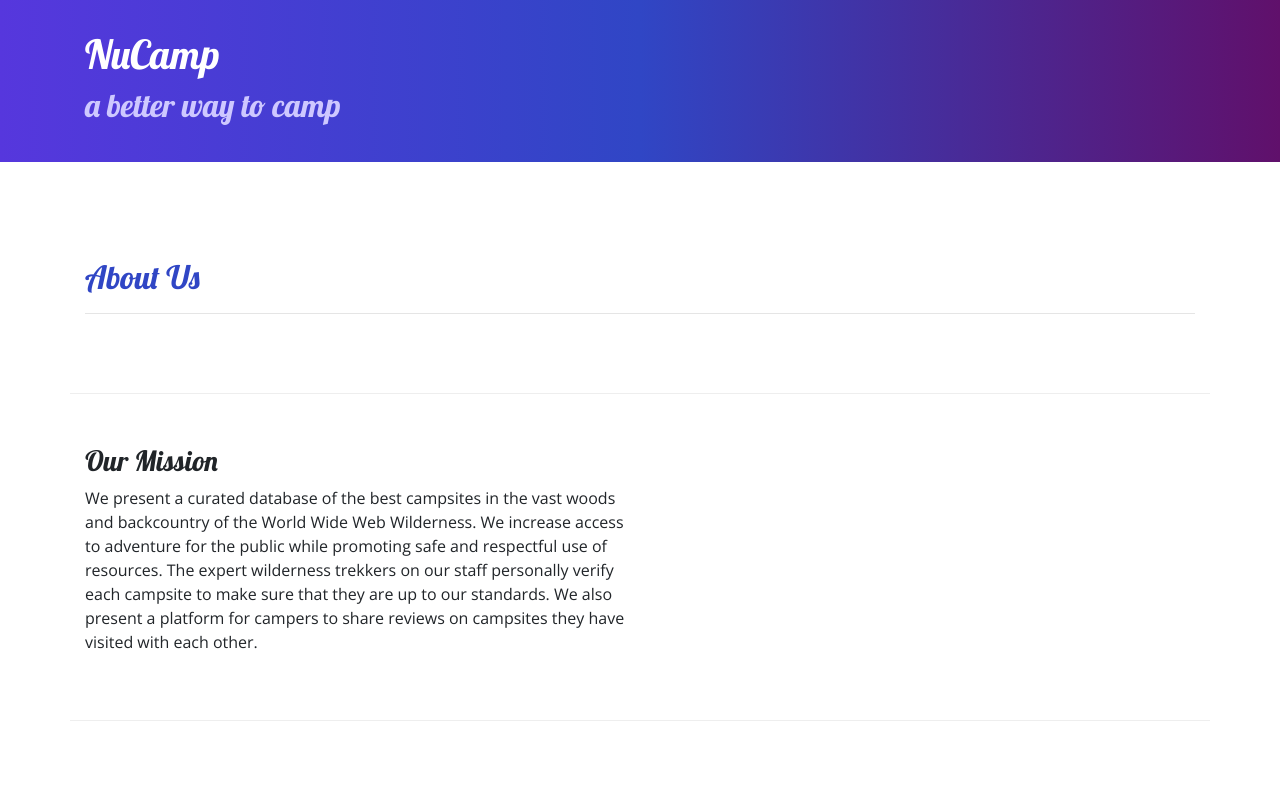
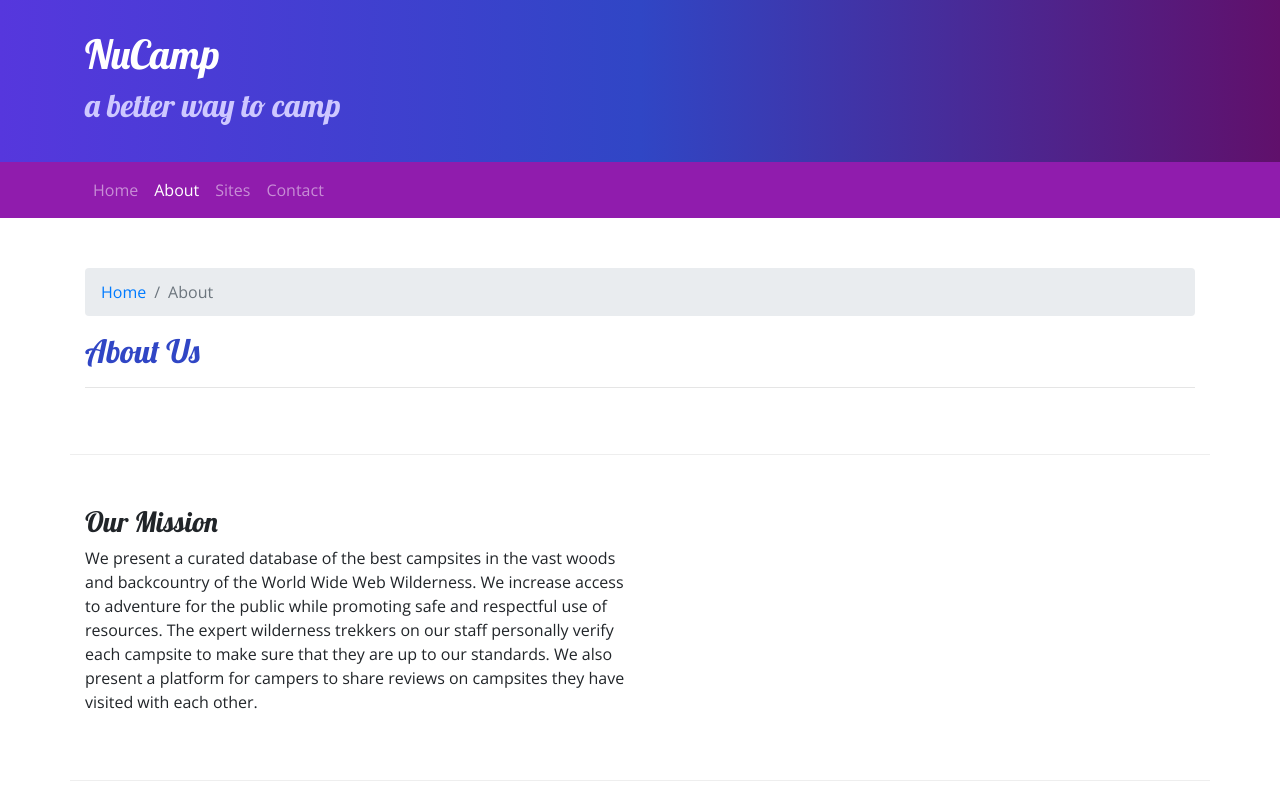
Before and after one commit to heidiSceets/nucampsite, a website: page aboutus.html in a window 1280 px wide. Shown: the top 797 px of the page. Drawn offline with nearby package versions, Linux system fonts and the light colour scheme.

Commit message:
Navbar and Breadcrumbs

```diff
--- a/aboutus.html
+++ b/aboutus.html
@@ -30,10 +30,29 @@
         </div>
     </header>
 
+    <nav class="navbar navbar-expand-sm navbar-dark sticky-top">
+        <div class="container">
+            <button class="navbar-toggler ml-auto" type="button" data-toggle="collapse" data-target="#nucampNavbar">
+                <span class="navbar-toggler-icon"></span>
+            </button>
+            <div class="collapse navbar-collapse" id="nucampNavbar">
+                <ul class="navbar-nav">
+                    <li class="nav-item"><a class="nav-link" href="index.html">Home</a></li>
+                    <li class="nav-item active"><a class="nav-link" href="#">About</a></li>
+                    <li class="nav-item"><a class="nav-link" href="#">Sites</a></li>
+                    <li class="nav-item"><a class="nav-link" href="#">Contact</a></li>
+                </ul>
+            </div>
+        </div>
+    </nav>
 
     <div class="container">
         <div class="row row-content align-items-center">
             <div class="col">
+                <ol class="breadcrumb">
+                    <li class="breadcrumb-item"><a href="index.html">Home</a></li>
+                    <li class="breadcrumb-item active">About</li>
+                </ol>
                 <h2>About Us</h2>
                 <hr />
             </div>
@@ -42,7 +61,7 @@
     <div class="container">
         <div class="row row-content">
             <div class="col-sm-6">
-                <div >
+                <div>
                     <h3>Our Mission</h3>
                 </div>
                 <p>We present a curated database of the best campsites in the vast woods and backcountry of the
@@ -62,13 +81,17 @@
                 </div>
             </div>
             <h4>Bootstrap Outfitters <small>Outdoor Gear Specialists</small></h4>
-            <p class="d-none d-sm-block" >Bootstrap Outfitters supplies you with the gear you need at prices you can't beat.</p>
+            <p class="d-none d-sm-block">Bootstrap Outfitters supplies you with the gear you need at prices you can't
+                beat.</p>
             <h4>Git Out Expeditions <small>Group Adventure Expeditions</small></h4>
-            <p class="d-none d-sm-block" >Join Git Out Expeditions to explore new horizons with a group of other adventurers!</p>
+            <p class="d-none d-sm-block">Join Git Out Expeditions to explore new horizons with a group of other
+                adventurers!</p>
             <h4>Mongo Fly Shop <small>Your Neighborhood Fly Fishing Shop</small></h4>
-            <p  class="d-none d-sm-block">Need a new fishing pole, a tacklebox, or flies of all kinds? Stop by Mongo Fly Shop.</p>
+            <p class="d-none d-sm-block">Need a new fishing pole, a tacklebox, or flies of all kinds? Stop by Mongo Fly
+                Shop.</p>
             <h4>Node Outdoor Apparel <small>Outdoor Clothes & Shoes</small></h4>
-            <p  class="d-none d-sm-block">From polar fleeces to swimsuits, hiking boots to waders, a visit to Node will be sure to get you
+            <p class="d-none d-sm-block">From polar fleeces to swimsuits, hiking boots to waders, a visit to Node will
+                be sure to get you
                 covered.</p>
         </div>
     </div>
--- a/css/styles.css
+++ b/css/styles.css
@@ -20,6 +20,7 @@
 }
 
 .jumbotron {
+    margin: 0;
     padding: 30px;
     background-image: linear-gradient(to right, #5637DD, #3046C5, #60106B);
     color: white;
@@ -31,3 +32,7 @@
     min-height: 200px;
 
 }
+
+.navbar {
+    background-color: #901CAD;
+}
```
Also changed, not shown: index.html (+22 -3 lines).
